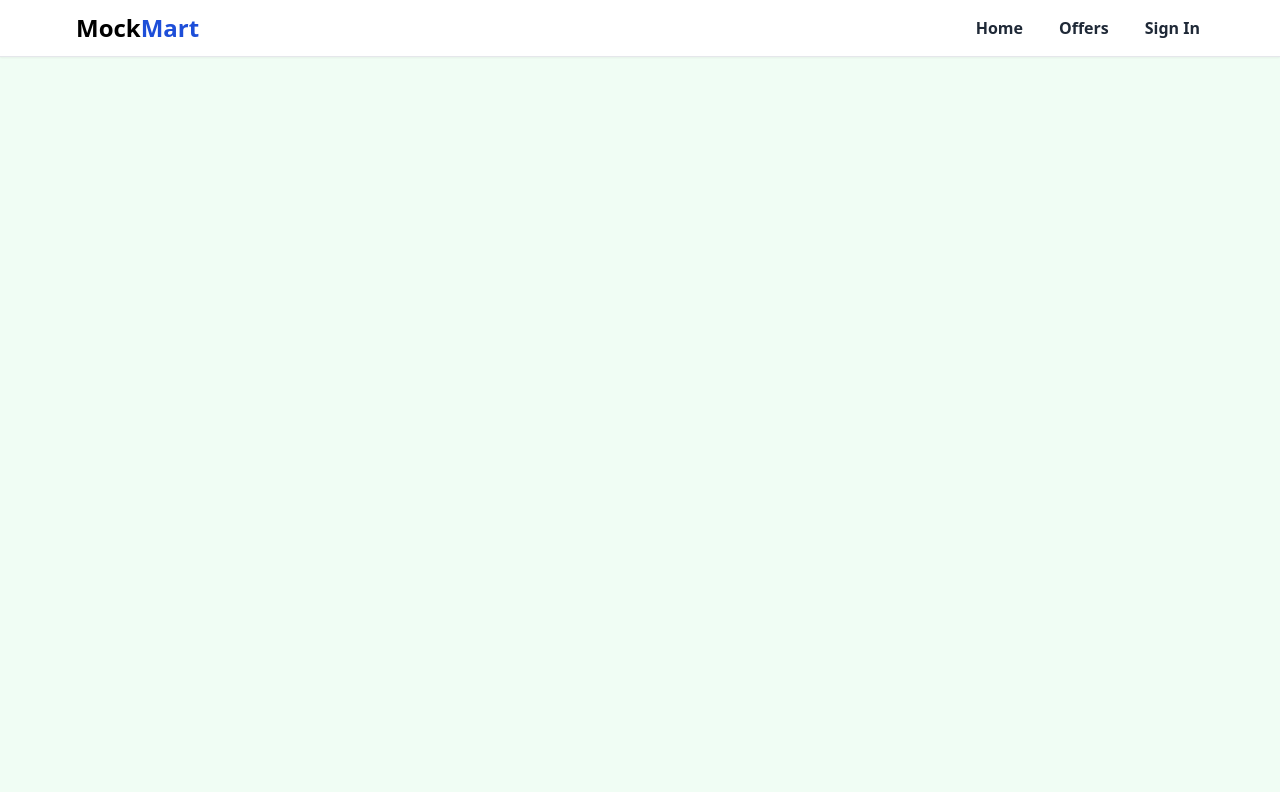
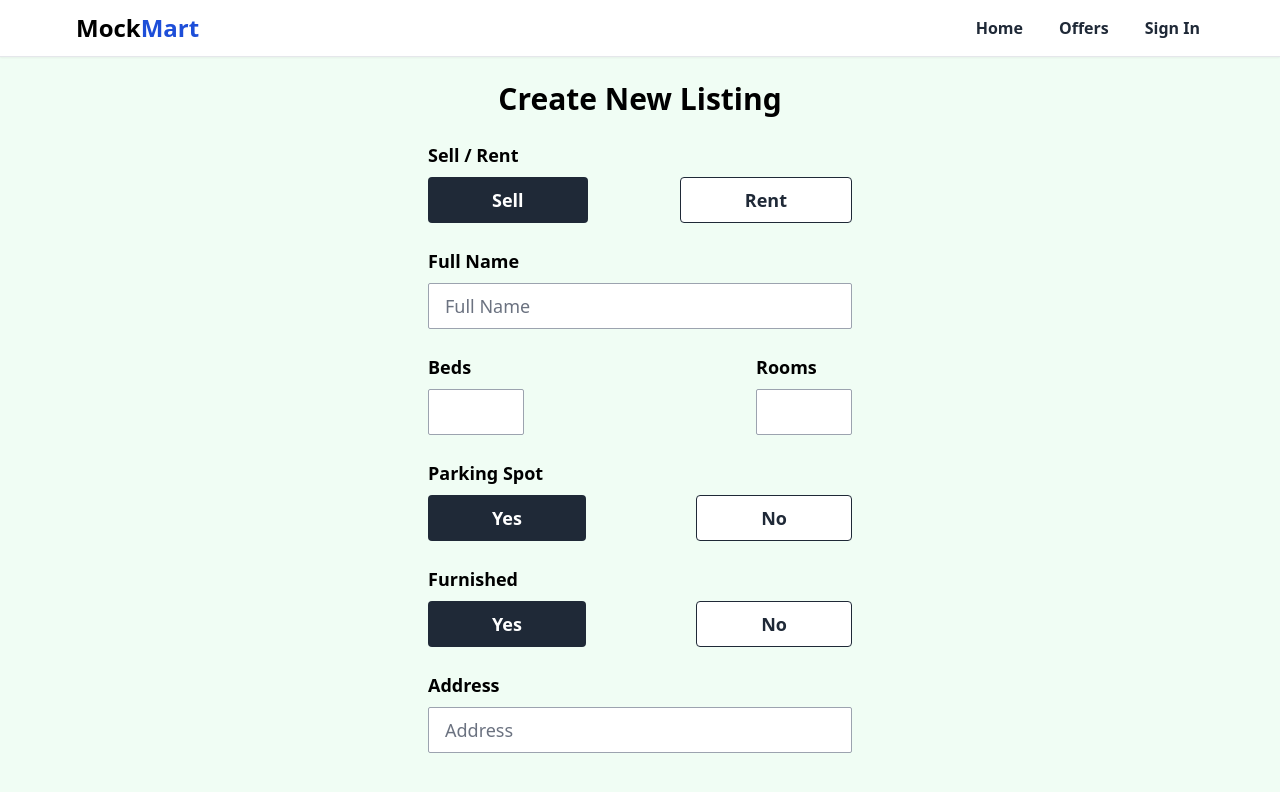
Before and after one commit to Kami-1716/listingApp, a React (Vite) app: page /create-listing in a window 1280 px wide. Shown: the top 792 px of the page. Built offline with nearby package versions, Linux system fonts and the light colour scheme; no server answers.

Commit message:
creating form to add new listing but not completed yet

```diff
--- a/src/App.jsx
+++ b/src/App.jsx
@@ -1,5 +1,5 @@
 import { BrowserRouter, Routes, Route } from "react-router-dom";
-import { ForgotPassword, Home, Offers, Profile, SignIn, SignUp } from "./pages";
+import { CreateListing, ForgotPassword, Home, Offers, Profile, SignIn, SignUp } from "./pages";
 import { Footer, Header, PrivateRoute } from "./components";
 import { ToastContainer } from "react-toastify";
 import 'react-toastify/dist/ReactToastify.css';
@@ -18,6 +18,7 @@ function App() {
           <Route path="/sign-up" element={<SignUp />} />
           <Route path="/offers" element={<Offers />} />
           <Route path="/forgot-password" element={<ForgotPassword />} />
+          <Route path="/create-listing" element={<CreateListing />} />
         </Routes>
       </BrowserRouter>
 
@@ -33,6 +34,7 @@ function App() {
         pauseOnHover
         theme="dark"
         />
+
     </>
   );
 }
--- a/src/components/index.js
+++ b/src/components/index.js
@@ -1,5 +1,7 @@
 import Header from "./Header";
 import Footer from "./Footer";
+import GoogleAuth from "./GoogleAuth";
 import PrivateRoute from "./PrivateRoute";
+import Spinner from "./Spinner";
 
-export { Header, Footer, PrivateRoute };
+export { Header, Footer,GoogleAuth, PrivateRoute, Spinner };
--- /dev/null
+++ b/src/pages/CreateListing.jsx
@@ -0,0 +1,141 @@
+import React, { useState } from 'react'
+
+const CreateListing = () => {
+  const [formData, setFormData] = useState({
+    type: 'sell',
+    fullName: '',
+    beds: 0,
+    rooms: 0,
+    parkingSpot: true,
+    furnished: true,
+    completeAddress: ''
+
+  })
+
+  const {type, fullName, beds, rooms, parkingSpot, furnished, completeAddress} = formData
+
+  return (
+    <main className='max-w-md  px-3 mx-auto'>
+      <h1 className='text-3xl font-bold text-center mt-6'>Create New Listing</h1>
+
+      <form className="">
+        <p className='text-lg font-semibold mt-6'>Sell / Rent</p>
+        <div className='flex justify-between'>
+          <button
+          type='button'
+          className={`px-16 py-2 mt-2 text-lg font-semibold text-center ${type === 'sell' ? 'text-white bg-gray-800 rounded hover:bg-gray-700' : 'text-gray-800 bg-white border border-gray-800 rounded hover:bg-gray-100'}`}
+          value={"sell"}
+          id='sell'
+          onClick={(e) => setFormData({...formData, type: "sell"})}
+          >
+            Sell
+          </button>
+          <button
+          type='button'
+          className={`px-16 py-2 mt-2 text-lg font-semibold text-center ${type === 'rent' ? 'text-white bg-gray-800 rounded hover:bg-gray-700' : 'text-gray-800 bg-white border border-gray-800 rounded hover:bg-gray-100'}`}
+          value={"sell"}
+          id='rent'
+          onClick={(e) => setFormData({...formData, type: "rent"})}
+          >
+            Rent
+          </button>
+        </div>
+        <p className='text-lg font-semibold mt-6'>Full Name</p>
+        <input
+          type='text'
+          id='fullName'
+          placeholder='Full Name'
+          required
+          minLength={10}
+          maxLength={30}
+          value={fullName}
+          onChange={(e) => setFormData({...formData, fullName: e.target.value})}
+          className='w-full px-4 py-2 mt-2 text-lg border border-gray-400 rounded-sm focus:outline-none' />
+
+          <div className='flex justify-between'>
+            <div>
+            <p className='text-lg font-semibold mt-6'>Beds</p>
+              <input
+                type='number'
+                id='beds'
+
+                onChange={(e) => setFormData({...formData, beds: e.target.value})}
+                className='w-24 px-4 py-2 mt-2 text-lg border border-gray-400 rounded-sm focus:outline-none' />
+            </div>
+            <div>
+            <p className='text-lg font-semibold mt-6'>Rooms</p>
+              <input
+                type='number'
+                id='rooms'
+                onChange={(e) => setFormData({...formData, rooms: e.target.value})}
+                className='w-24 px-4 py-2 mt-2 text-lg border border-gray-400 rounded-sm focus:outline-none' />
+            </div>
+          </div>
+          <div>
+          <p className='text-lg font-semibold mt-6'>Parking Spot</p>
+        <div className='flex justify-between'>
+          <button
+          type='button'
+          className={`px-16 py-2 mt-2 text-lg font-semibold text-center ${parkingSpot ? 'text-white bg-gray-800 rounded hover:bg-gray-700' : 'text-gray-800 bg-white border border-gray-800 rounded hover:bg-gray-100'}`}
+          value={"sell"}
+          id='sell'
+          onClick={(e) => setFormData({...formData, parkingSpot: true})}
+          >
+            Yes
+          </button>
+
+          <button
+          type='button'
+          className={`px-16 py-2 mt-2 text-lg font-semibold text-center ${!parkingSpot ? 'text-white bg-gray-800 rounded hover:bg-gray-700' : 'text-gray-800 bg-white border border-gray-800 rounded hover:bg-gray-100'}`}
+          value={"sell"}
+          id='sell'
+          onClick={(e) => setFormData({...formData, parkingSpot: false})}
+          >
+            No
+          </button>
+
+        </div>
+          </div>
+          <div>
+          <p className='text-lg font-semibold mt-6'>Furnished</p>
+        <div className='flex justify-between'>
+        <button
+          type='button'
+          className={`px-16 py-2 mt-2 text-lg font-semibold text-center ${furnished ? 'text-white bg-gray-800 rounded hover:bg-gray-700' : 'text-gray-800 bg-white border border-gray-800 rounded hover:bg-gray-100'}`}
+          value={"sell"}
+          id='sell'
+          onClick={(e) => setFormData({...formData, furnished: true})}
+          >
+            Yes
+          </button>
+
+          <button
+          type='button'
+          className={`px-16 py-2 mt-2 text-lg font-semibold text-center ${!furnished ? 'text-white bg-gray-800 rounded hover:bg-gray-700' : 'text-gray-800 bg-white border border-gray-800 rounded hover:bg-gray-100'}`}
+          value={"sell"}
+          id='sell'
+          onClick={(e) => setFormData({...formData, furnished: false})}
+          >
+            No
+          </button>
+        </div>
+          </div>
+          <div>
+          <p className='text-lg font-semibold mt-6'>Address</p>
+        <input
+          type='text'
+          id='completeAddress'
+          placeholder='Address'
+          required
+          minLength={10}
+          maxLength={150}
+          value={completeAddress}
+          onChange={(e) => setFormData({...formData, completeAddress: e.target.value})}
+          className='w-full px-4 py-2 mt-2 text-lg border border-gray-400 rounded-sm focus:outline-none' />
+          </div>
+      </form>
+    </main>
+  )
+}
+
+export default CreateListing
--- a/src/pages/Profile.jsx
+++ b/src/pages/Profile.jsx
@@ -2,6 +2,7 @@ import React, { useState, useEffect } from "react";
 import { Link, useNavigate } from "react-router-dom";
 import { getAuth, signOut, updateProfile } from "firebase/auth";
 import { toast } from "react-toastify";
+import { FcHome } from "react-icons/fc";
 
 const Profile = () => {
   const [email, setEmail] = useState("");
@@ -63,7 +64,7 @@ const Profile = () => {
       <h1 className="text-3xl font-bold text-center mt-7">My Profile</h1>
 
       <div className="flex justify-center flex-wrap items-center px-6 py-12 max-w-6xl mx-auto ">
-        <div className="w-full md:w-[67%] lg:w-[40%] ">
+        <div className="w-full md:w-[50%] ">
           <form>
             <input
               type="text"
@@ -93,7 +94,7 @@ const Profile = () => {
                   setIsEditable((prev) => !prev)
                 }}
                 >
-                  {isEditable ? "Apply Changes" : "Edit"}
+                  {isEditable ? "Update" : "Edit"}
                   </Link>
               </p>
               <p>
@@ -106,7 +107,17 @@ const Profile = () => {
               </p>
             </div>
           </form>
+          <Link
+          type="submit"
+          to="/create-listing"
+          className="bg-blue-500 hover:bg-blue-600 text-white font-bold py-3 px-4 rounded mt-6 w-full flex justify-center items-center"
+          >
+            <FcHome
+            className="mr-2 rounded-full text-2xl"
+            /> Sell or Rent Your Home
+          </Link>
         </div>
+
       </div>
     </section>
   );
--- a/src/pages/index.js
+++ b/src/pages/index.js
@@ -4,6 +4,7 @@ import SignIn from "./SignIn";
 import SignUp from "./SignUp";
 import ForgotPassword from "./ForgotPassword";
 import Profile from "./Profile";
+import CreateListing from "./CreateListing";
 
 
-export { Home, Offers, SignIn, SignUp, ForgotPassword, Profile };
+export { Home, Offers, SignIn, SignUp, ForgotPassword, Profile, CreateListing };
```
